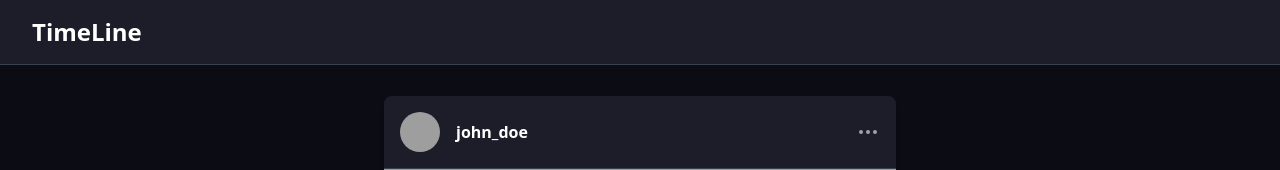
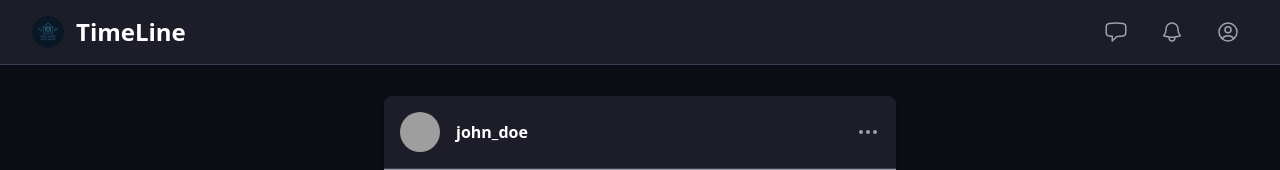
Before and after one commit to SuvamNaskar/timeline, a Django app: page / in a window 1280 px wide. Shown: the top 170 px of the page. Run offline with Django 5.2, Linux system fonts and the light colour scheme; some libraries are stand-ins or nearby versions; grey boxes are pictures that could not be loaded.

Commit message:
Enhance navigation bar with logo and desktop menu items for improved user experience

```diff
--- a/home/templates/base.html
+++ b/home/templates/base.html
@@ -44,8 +44,33 @@
                 <div class="flex h-16 items-center justify-between">
                     <div class="flex items-center">
                         <div class="flex-shrink-0">
-                            <a href="/" class="text-white text-2xl font-bold">TimeLine</a>
+                            <a href="/" class="flex items-center text-white text-2xl font-bold">
+                                <img class="h-8 w-auto mr-3 rounded-full" src="{% static 'logo.png' %}" alt="TimeLine Logo">
+                                <span>TimeLine</span>
+                            </a>
                         </div>
+                    </div>
+
+                    <!-- Desktop menu items -->
+                    <div class="hidden md:flex md:items-center md:space-x-4">
+                        <a href="#" class="text-gray-400 hover:text-white p-2 rounded-full hover:bg-gray-700">
+                            <span class="sr-only">Messages</span>
+                            <svg xmlns="http://www.w3.org/2000/svg" class="h-6 w-6" fill="none" viewBox="0 0 24 24" stroke="currentColor" stroke-width="1.5">
+                                <path stroke-linecap="round" stroke-linejoin="round" d="M2.25 12.76c0 1.6 1.123 2.994 2.707 3.227 1.087.16 2.185.283 3.293.369V21l4.076-4.076a1.526 1.526 0 011.037-.443 48.282 48.282 0 005.68-.494c1.584-.233 2.707-1.626 2.707-3.228V6.741c0-1.602-1.123-2.995-2.707-3.228A48.394 48.394 0 0012 3c-2.392 0-4.744.175-7.043.513C3.373 3.746 2.25 5.14 2.25 6.741v6.018z" />
+                            </svg>
+                        </a>
+                        <a href="#" class="text-gray-400 hover:text-white p-2 rounded-full hover:bg-gray-700">
+                            <span class="sr-only">Notifications</span>
+                            <svg class="h-6 w-6" xmlns="http://www.w3.org/2000/svg" fill="none" viewBox="0 0 24 24" stroke-width="1.5" stroke="currentColor" aria-hidden="true">
+                                <path stroke-linecap="round" stroke-linejoin="round" d="M14.857 17.082a23.848 23.848 0 005.454-1.31A8.967 8.967 0 0118 9.75v-.7V9A6 6 0 006 9v.75a8.967 8.967 0 01-2.312 6.022c1.733.64 3.56 1.085 5.455 1.31m5.714 0a24.255 24.255 0 01-5.714 0m5.714 0a3 3 0 11-5.714 0" />
+                            </svg>
+                        </a>
+                        <a href="#" class="text-gray-400 hover:text-white p-2 rounded-full hover:bg-gray-700">
+                            <span class="sr-only">Profile</span>
+                            <svg xmlns="http://www.w3.org/2000/svg" class="h-6 w-6" fill="none" viewBox="0 0 24 24" stroke="currentColor" stroke-width="1.5">
+                                <path stroke-linecap="round" stroke-linejoin="round" d="M17.982 18.725A7.488 7.488 0 0012 15.75a7.488 7.488 0 00-5.982 2.975m11.963 0a9 9 0 10-11.963 0m11.963 0A8.966 8.966 0 0112 21a8.966 8.966 0 01-5.982-2.275M15 9.75a3 3 0 11-6 0 3 3 0 016 0z" />
+                            </svg>
+                        </a>
                     </div>
 
                     <div class="-mr-2 flex md:hidden">
@@ -58,30 +83,6 @@
                             </svg>
                         </button>
                     </div>
-                </div>
-            </div>
-
-            <!-- Mobile menu, show/hide based on menu state. -->
-            <div class="md:hidden hidden" id="mobile-menu">
-                <div class="space-y-1 px-2 pt-2 pb-3 sm:px-3">
-                    <a href="#" class="flex items-center text-gray-300 hover:bg-gray-700 hover:text-white rounded-md px-3 py-2 text-base font-medium">
-                        <svg xmlns="http://www.w3.org/2000/svg" class="h-5 w-5 mr-2" fill="none" viewBox="0 0 24 24" stroke="currentColor" stroke-width="1.5">
-                            <path stroke-linecap="round" stroke-linejoin="round" d="M2.25 12.76c0 1.6 1.123 2.994 2.707 3.227 1.087.16 2.185.283 3.293.369V21l4.076-4.076a1.526 1.526 0 011.037-.443 48.282 48.282 0 005.68-.494c1.584-.233 2.707-1.626 2.707-3.228V6.741c0-1.602-1.123-2.995-2.707-3.228A48.394 48.394 0 0012 3c-2.392 0-4.744.175-7.043.513C3.373 3.746 2.25 5.14 2.25 6.741v6.018z" />
-                        </svg>
-                        Messages
-                    </a>
-                    <a href="#" class="flex items-center text-gray-300 hover:bg-gray-700 hover:text-white rounded-md px-3 py-2 text-base font-medium">
-                        <svg class="h-5 w-5 mr-2" xmlns="http://www.w3.org/2000/svg" fill="none" viewBox="0 0 24 24" stroke-width="1.5" stroke="currentColor" aria-hidden="true">
-                            <path stroke-linecap="round" stroke-linejoin="round" d="M14.857 17.082a23.848 23.848 0 005.454-1.31A8.967 8.967 0 0118 9.75v-.7V9A6 6 0 006 9v.75a8.967 8.967 0 01-2.312 6.022c1.733.64 3.56 1.085 5.455 1.31m5.714 0a24.255 24.255 0 01-5.714 0m5.714 0a3 3 0 11-5.714 0" />
-                        </svg>
-                        Notifications
-                    </a>
-                    <a href="#" class="flex items-center text-gray-300 hover:bg-gray-700 hover:text-white rounded-md px-3 py-2 text-base font-medium">
-                        <svg xmlns="http://www.w3.org/2000/svg" class="h-5 w-5 mr-2" fill="none" viewBox="0 0 24 24" stroke="currentColor" stroke-width="1.5">
-                            <path stroke-linecap="round" stroke-linejoin="round" d="M17.982 18.725A7.488 7.488 0 0012 15.75a7.488 7.488 0 00-5.982 2.975m11.963 0a9 9 0 10-11.963 0m11.963 0A8.966 8.966 0 0112 21a8.966 8.966 0 01-5.982-2.275M15 9.75a3 3 0 11-6 0 3 3 0 016 0z" />
-                        </svg>
-                        Profile
-                    </a>
                 </div>
             </div>
         </nav>
@@ -112,23 +113,6 @@
                 }
             }
 
-            // Legacy mobile menu toggle (kept for compatibility)
-            const mobileMenuButton = document.getElementById('mobile-menu-button');
-            const mobileMenu = document.getElementById('mobile-menu');
-            const hamburgerIcon = document.getElementById('hamburger-icon');
-            const closeIcon = document.getElementById('close-icon');
-
-            if (mobileMenuButton && mobileMenu) {
-                mobileMenuButton.addEventListener('click', () => {
-                    const isExpanded = mobileMenuButton.getAttribute('aria-expanded') === 'true';
-                    mobileMenuButton.setAttribute('aria-expanded', !isExpanded);
-                    mobileMenu.classList.toggle('hidden');
-                    if (hamburgerIcon && closeIcon) {
-                        hamburgerIcon.classList.toggle('hidden');
-                        closeIcon.classList.toggle('hidden');
-                    }
-                });
-            }
         </script>
     </body>
 </html>
```
